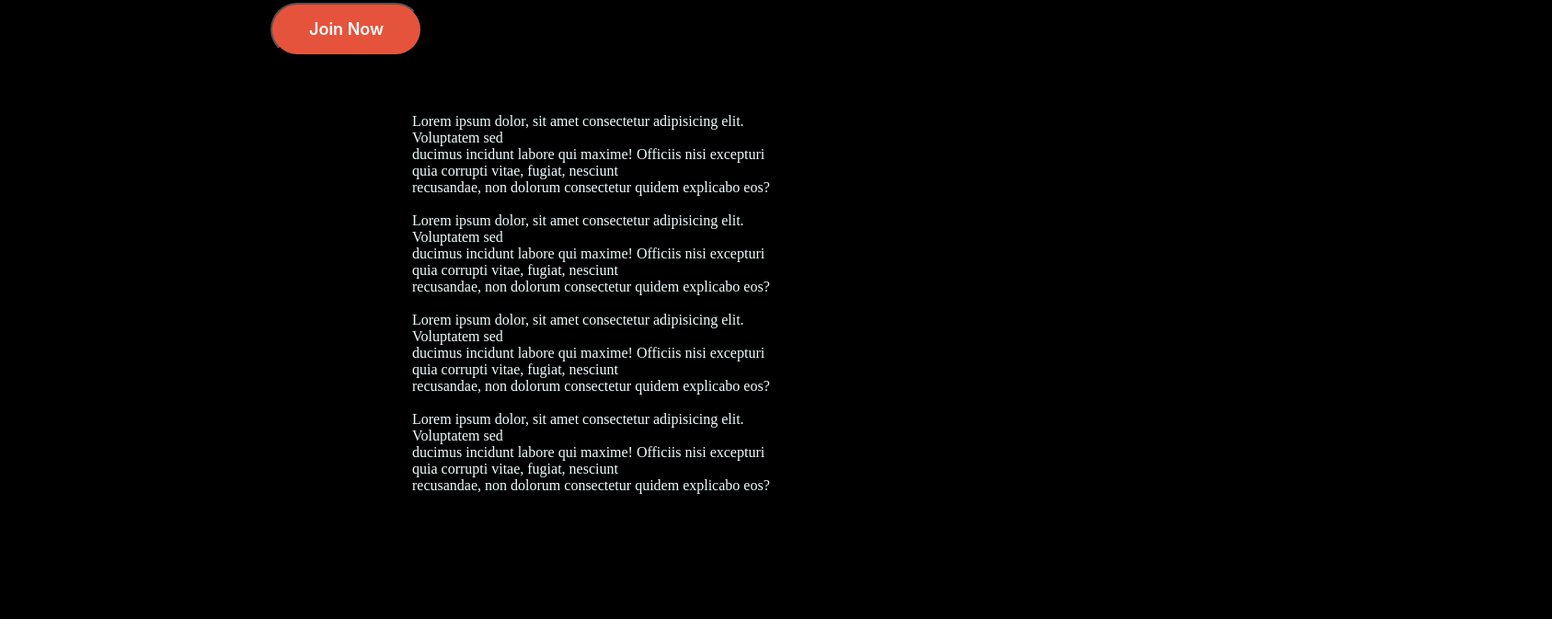
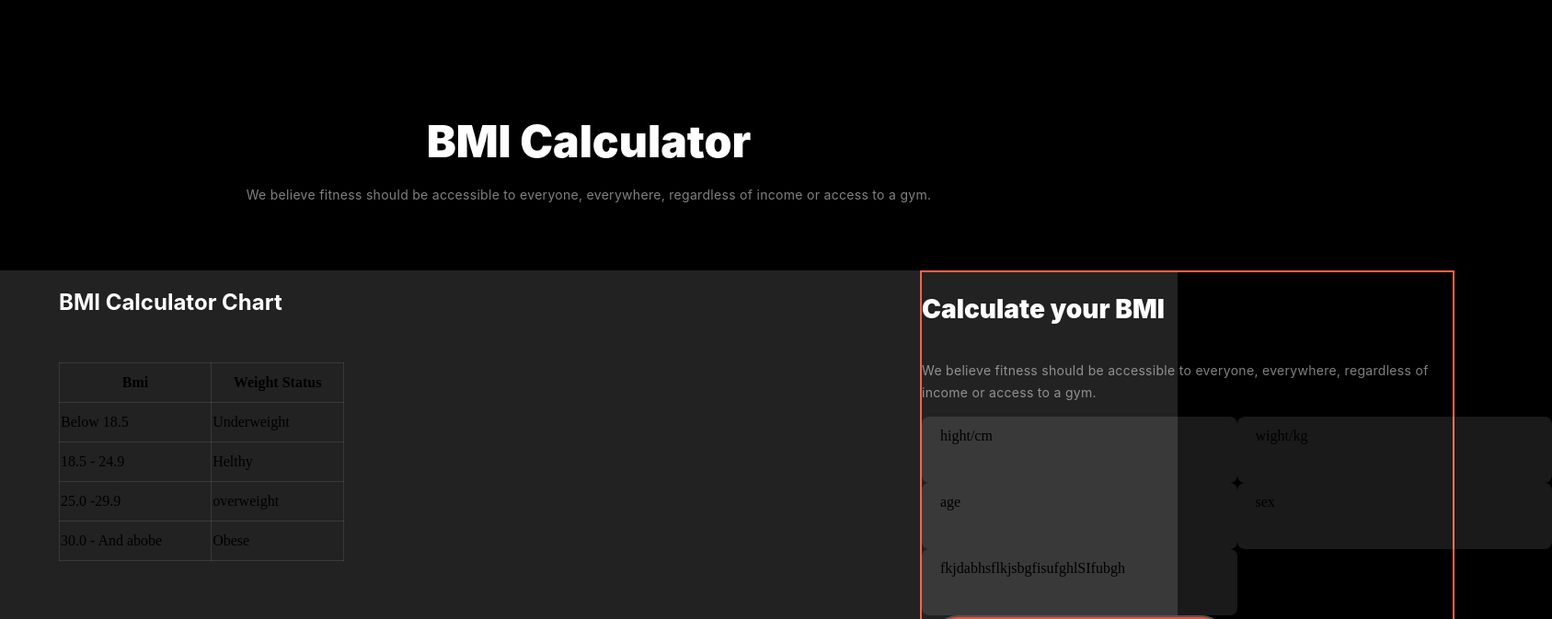
Before and after one commit to ratulchoron/ASSIGNMENT-RC2, a plain HTML site: page index.html in a window 1280 px wide. Shown: the part 2127-2800 px from the top of the page at 92% size, 1687 px wide, since content can reach past the window. Before the commit the page ends 2680 px from the top, so only its background shows below. Drawn offline with Linux system fonts and the light colour scheme; a web font is replaced by a local one.

Commit message:
bmi section added but incomplet

```diff
--- a/index.html
+++ b/index.html
@@ -124,26 +124,83 @@
 
 
 
-                 <div >  <p class="ajaira"> <br>Lorem ipsum dolor, sit amet consectetur adipisicing elit. Voluptatem sed <br>
-                    ducimus incidunt labore qui
-                    maxime! Officiis nisi excepturi <br>
-                    quia corrupti vitae, fugiat, nesciunt <br> recusandae, non
-                    dolorum consectetur quidem explicabo eos?<br><br>Lorem ipsum dolor,
-                    sit amet consectetur adipisicing elit. Voluptatem sed <br>
-                    ducimus incidunt labore qui
-                    maxime! Officiis nisi excepturi <br>
-                    quia corrupti vitae, fugiat, nesciunt <br> recusandae, non
-                    dolorum consectetur quidem explicabo eos?<br><br>Lorem ipsum dolor,
-                    sit amet consectetur adipisicing elit. Voluptatem sed <br>
-                    ducimus incidunt labore qui
-                    maxime! Officiis nisi excepturi <br>
-                    quia corrupti vitae, fugiat, nesciunt <br> recusandae, non
-                    dolorum consectetur quidem explicabo eos?<br><br>Lorem ipsum dolor,
-                    sit amet consectetur adipisicing elit. Voluptatem sed <br>
-                    ducimus incidunt labore qui
-                    maxime! Officiis nisi excepturi <br>
-                    quia corrupti vitae, fugiat, nesciunt <br> recusandae, non
-                    dolorum consectetur quidem explicabo eos?<br> </p></div>
+                <div class="BMI-Calculator">
+
+                    <h1 class="Bmi-part-taitle">BMI Calculator</h1>
+                    <p class="bmi-part-des">We believe fitness should be accessible to everyone, everywhere,
+                         regardless of income or access to a gym.</p>
+                </div>
+
+
+                <div class="bmai-calculator-container">
+
+
+
+                    <div class="BMI-Calculator-part-one">
+
+                        <h2 class="bmi-taitle">BMI Calculator Chart</h2>
+                        <table class="calculator-table">
+                            <tbody>
+                                <tr>
+                                    <th class="table-taitle">Bmi</th>
+                                    <th class="table-taitle">Weight Status</th>
+                                </tr>
+                                <tr>
+                                    <td>Below 18.5</td>
+                                    <td>Underweight</td>
+                                </tr>
+                                <tr>
+                                    <td>18.5 - 24.9</td>
+                                    <td>Helthy</td>
+                                </tr>
+                                <tr>
+                                    <td>25.0 -29.9</td>
+                                    <td>overweight</td>
+                                </tr>
+                                <tr>
+                                    <td>30.0 - And abobe</td>
+                                    <td>Obese</td>
+                                </tr>
+                            </tbody>
+                        </table>
+                    </div>
+
+
+
+
+                    <div class="BMI-Calculator-part-tow">
+                        <h1 class="Bmi-part-taitleee">Calculate your BMI</h1>
+                        <p class="bmi-part-desss">We believe fitness should be accessible to everyone,
+                            everywhere, regardless of income or access to a gym. </p>
+                        <div class="inputs">
+
+                            <div class="hight">hight/cm</div>
+                            <div class="wight">wight/kg</div>
+                            <div class="age">age</div>
+                            <div class="sex">sex</div>
+                            <div class="description">fkjdabhsflkjsbgfisufghlSIfubgh</div>
+                            <!-- <input type="number" name="" id="">
+                            <input type="number" name="" id="">
+                            <input type="number" name="" id="">
+                            <input type="radio" name="" id="">
+                            <input type="radio" name="" id=""> -->
+
+                            <button class="head-btn-1">Calculate</button>
+
+
+
+
+
+                        </div>
+
+                    </div>
+
+
+
+                </div>
+
+
+
 
 
 
--- a/styles/style.css
+++ b/styles/style.css
@@ -3,7 +3,7 @@
 
 
 
-body{background: rgb(0, 0, 0);}
+body{background: rgb(0, 0, 0); margin: 0px;}
 header{background: linear-gradient(
     rgb(17, 17, 17),rgba(119, 119, 119, 0) );}
 
@@ -400,4 +400,130 @@ text-align: left;}
 
 
 
-        /* jdfgh */ .ajaira{ width: 400px; color: azure;}
+        /* jdfgh */
+
+
+.BMI-Calculator{
+display: flex;
+flex-direction: column;
+justify-content: center;
+align-items: center;
+padding: 10px;
+margin-top: 50px; margin-bottom: 50px; }
+
+
+
+.Bmi-part-taitle{color: rgb(255, 255, 255);
+    font-family: Inter;
+    font-size: 48px;
+    font-weight: 900;
+    letter-spacing: 0%;
+    text-align: left;
+     margin-bottom: 0px;}
+
+.bmi-part-des{ color: rgba(255, 255, 255, 0.5);
+    font-family: Inter;
+    font-size: 14px;
+    font-weight: 400;
+    letter-spacing: 0.3px;
+    text-align: left;
+margin-top: 20px; }
+
+
+
+.bmai-calculator-container{
+    width: 100%;
+    background: rgb(34, 34, 34);
+    position: static;
+    height: 587px; position: relative; display: flex;
+
+    /* flex: none;
+    order: 2;
+    align-self: stretch;
+    flex-grow: 0;
+    margin: 88px 0px; */
+      }
+
+
+
+
+.BMI-Calculator-part-one{width: 30%;
+    height: 386px; position: relative; margin-left: 5%; display: flex; flex-direction: column; }
+
+.bmi-taitle{ color: rgb(255, 255, 255);
+            font-family: Inter;
+            margin-bottom: 0px;
+            text-align: center; position: absolute;
+            }
+
+.calculator-table{position: absolute;
+    width: 310px;
+    height: 216px;
+    left: px;
+    right: px;
+    top: 100px;
+    bottom: px;}
+
+    td , th { border: 1px solid rgba(255, 255, 255, 0.1);}
+    table {   border-collapse: collapse;}
+
+
+
+.BMI-Calculator-part-tow{/* Frame 40 */
+    position: absolute;
+    width: 577px;
+    height: 386px;
+border: 2px solid tomato;
+    /* Auto layout */
+    display: flex;
+    flex-direction: column;
+    justify-content: flex-start;
+    align-items: flex-start;
+    padding: 0px;
+    margin-left: 1000px;
+    }
+
+
+
+  .Bmi-part-taitleee{color: rgb(255, 255, 255);
+    font-family: Inter;
+    font-size: 28px;
+    font-weight: 900;
+    line-height: 120%;
+    letter-spacing: 0%;
+    text-align: left;}
+
+    .bmi-part-desss{color: rgba(255, 255, 255, 0.5);
+        font-family: Inter;
+        font-size: 14px;
+        font-weight: 400;
+        line-height: 24px;
+        letter-spacing: 0.3px;
+        text-align: left; }
+
+    .inputs{ display: grid;
+      grid-template-areas: "hight wight"
+                           "age  sex"
+                           "description description" ;}
+
+    .hight{ grid-area: hight  ; width: 282.5px; padding: 12px 40px 12px 20px; border-radius: 8px;
+
+        background: rgba(255, 255, 255, 0.1);
+        height: 48px;}
+    .wight{grid-area: wight ; width: 282.5px; padding: 12px 40px 12px 20px; border-radius: 8px;
+
+        background: rgba(255, 255, 255, 0.1);
+        height: 48px;}
+    .age{grid-area:  age ; width: 282.5px; padding: 12px 40px 12px 20px;border-radius: 8px;
+
+        background: rgba(255, 255, 255, 0.1);
+        height: 48px;}
+    .sex{grid-area: sex ; width: 282.5px; padding: 12px 40px 12px 20px; border-radius: 8px;
+
+        background: rgba(255, 255, 255, 0.1);
+        height: 48px; width: 282.5px;
+        height: 48px;}
+    .description{grid-area:description ;  width: 282.5px; padding: 12px 40px 12px 20px; border-radius: 8px;
+
+        background: rgba(255, 255, 255, 0.1);
+        height: 48px;}
```
